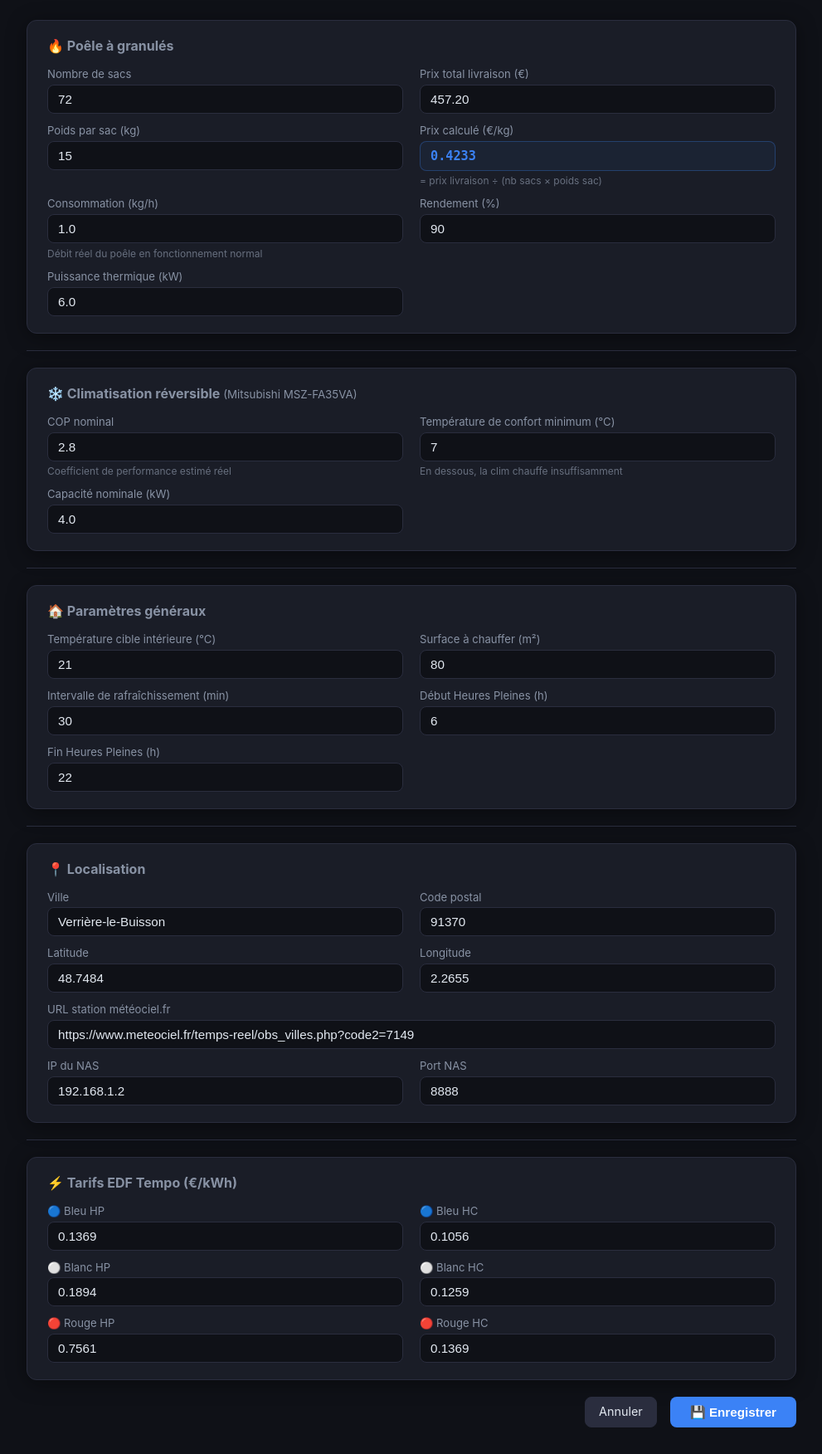
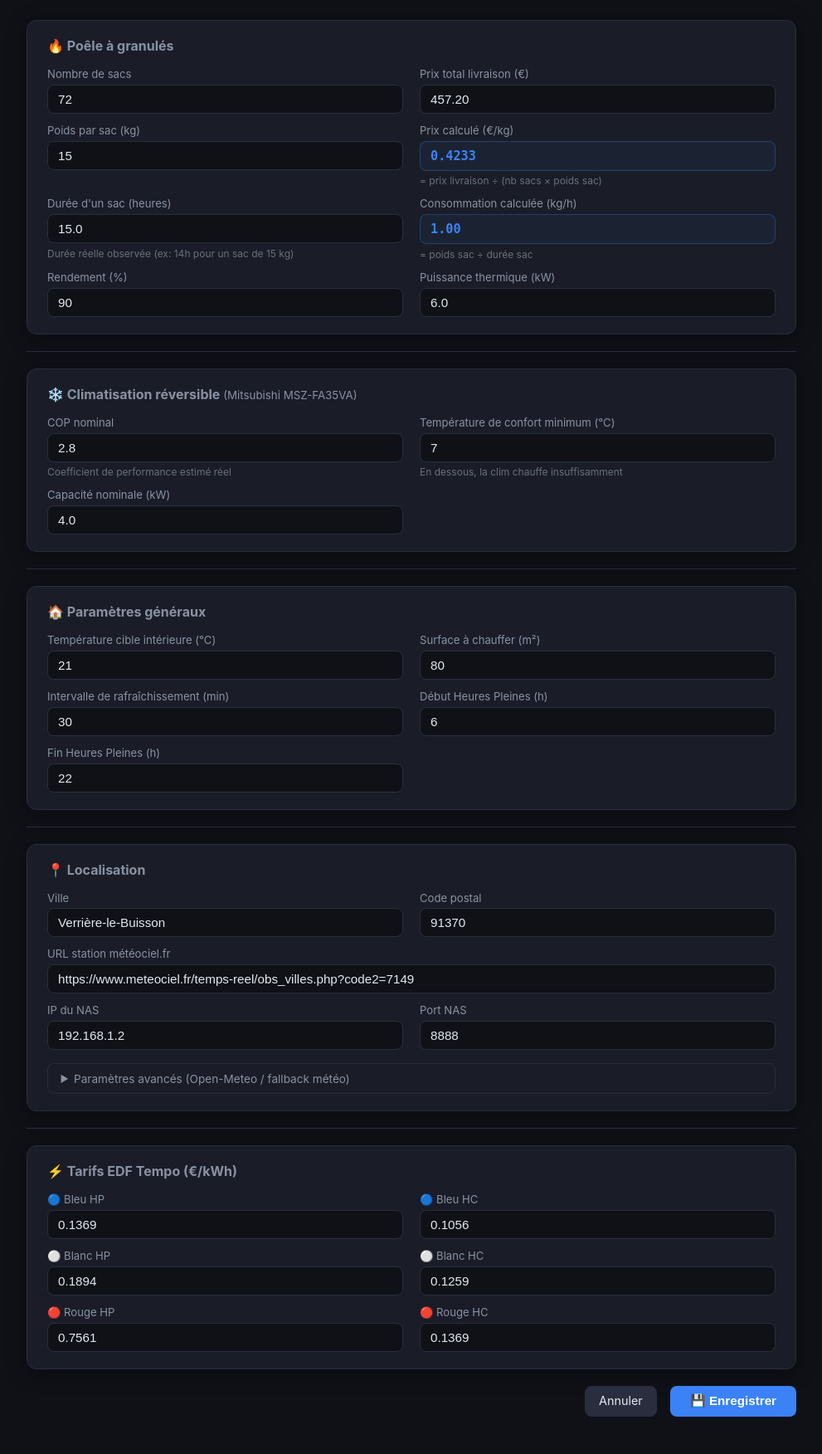
Before and after one commit to haysjg/Heating-Advisor, a Flask app: page /config in a window 1280 px wide. Shown: the part 78-1830 px from the top of the page at 83% size, without its empty margins (144-1135 px from the left). After the commit the page ends 1785 px from the top, so only its background shows below. Run offline with Flask 3, Linux system fonts and the light colour scheme.

Commit message:
Config : durée d'un sac au lieu de kg/h, lat/lon en section avancée
Remplace le champ "consommation kg/h" (peu intuitif) par "durée d'un sac
en heures" — le kg/h est calculé automatiquement (poids ÷ durée).
Latitude et longitude déplacés dans une section "Avancé" pliée par défaut.

Co-Authored-By: Claude Sonnet 4.6 <noreply@anthropic.com>

```diff
--- a/app.py
+++ b/app.py
@@ -138,9 +138,11 @@ def api_config_save():
         nb_sacs = float(data.get("nb_sacs", 1))
         prix = float(data.get("prix_livraison", 0))
         poids = float(data.get("poids_sac", 1))
+        hours_per_bag = float(data.get("hours_per_bag", 15))
         price_per_kg = round(prix / max(nb_sacs * poids, 0.001), 6)
+        consumption_kg_per_hour = round(poids / max(hours_per_bag, 0.1), 4)
         override = {
-            "_poele_purchase": {"nb_sacs": nb_sacs, "prix_livraison": prix, "poids_sac": poids},
+            "_poele_purchase": {"nb_sacs": nb_sacs, "prix_livraison": prix, "poids_sac": poids, "hours_per_bag": hours_per_bag},
             "TARGET_TEMP": float(data["target_temp"]),
             "SURFACE_M2": int(data["surface_m2"]),
             "REFRESH_INTERVAL_MINUTES": int(data["refresh_interval"]),
@@ -148,7 +150,7 @@ def api_config_save():
             "HP_END": int(data["hp_end"]),
             "POELE": {
                 "pellet_price_per_kg": price_per_kg,
-                "consumption_kg_per_hour": float(data["consumption_kg_per_hour"]),
+                "consumption_kg_per_hour": consumption_kg_per_hour,
                 "efficiency": float(data["efficiency"]),
                 "thermal_output_kw": float(data["poele_thermal_output_kw"]),
             },
--- a/templates/config.html
+++ b/templates/config.html
@@ -13,7 +13,7 @@
       grid-template-columns: 1fr 1fr;
       gap: 0.75rem 1.25rem;
     }
-    @media (max-width: 600px) { .form-grid { grid-template-columns: 1fr; } }
+    @media (max-width: 600px) { .form-grid { grid-column: 1fr; } }
     .form-group { display: flex; flex-direction: column; gap: 0.3rem; }
     .form-group label { font-size: 0.82rem; color: var(--text-sub); }
     .form-group input {
@@ -27,7 +27,6 @@
       width: 100%;
     }
     .form-group input:focus { outline: none; border-color: var(--blue); }
-    .form-group input[readonly] { color: var(--text-sub); cursor: default; }
     .form-group .hint { font-size: 0.75rem; color: var(--text-sub); opacity: 0.7; }
     .computed-value {
       background: rgba(59,130,246,0.06);
@@ -81,6 +80,36 @@
     .toast-ok  { background: rgba(34,197,94,0.15); border: 1px solid var(--green); color: var(--green); }
     .toast-err { background: rgba(239,68,68,0.15); border: 1px solid var(--red); color: var(--red); }
     .section-divider { border: none; border-top: 1px solid var(--border); margin: 0.25rem 0; }
+    /* Section avancée */
+    details.advanced {
+      margin-top: 1rem;
+      border: 1px solid var(--border);
+      border-radius: 8px;
+      overflow: hidden;
+    }
+    details.advanced summary {
+      padding: 0.6rem 0.9rem;
+      cursor: pointer;
+      font-size: 0.85rem;
+      color: var(--text-sub);
+      list-style: none;
+      display: flex;
+      align-items: center;
+      gap: 0.4rem;
+      user-select: none;
+    }
+    details.advanced summary::-webkit-details-marker { display: none; }
+    details.advanced summary::before {
+      content: '▶';
+      font-size: 0.7rem;
+      transition: transform 0.2s;
+    }
+    details.advanced[open] summary::before { transform: rotate(90deg); }
+    details.advanced summary:hover { color: var(--text); }
+    details.advanced .advanced-body {
+      padding: 0.75rem 0.9rem 0.9rem;
+      border-top: 1px solid var(--border);
+    }
   </style>
 </head>
 <body>
@@ -106,21 +135,21 @@
           <label>Nombre de sacs</label>
           <input type="number" id="nb_sacs" min="1" step="1"
                  value="{{ purchase.nb_sacs if purchase.nb_sacs else 72 }}"
-                 oninput="calcPelletPrice()">
+                 oninput="calcPoele()">
         </div>
 
         <div class="form-group">
           <label>Prix total livraison (€)</label>
           <input type="number" id="prix_livraison" min="0" step="0.01"
                  value="{{ purchase.prix_livraison if purchase.prix_livraison else '457.20' }}"
-                 oninput="calcPelletPrice()">
+                 oninput="calcPoele()">
         </div>
 
         <div class="form-group">
           <label>Poids par sac (kg)</label>
           <input type="number" id="poids_sac" min="1" step="0.5"
                  value="{{ purchase.poids_sac if purchase.poids_sac else 15 }}"
-                 oninput="calcPelletPrice()">
+                 oninput="calcPoele()">
         </div>
 
         <div class="form-group">
@@ -132,10 +161,19 @@
         </div>
 
         <div class="form-group">
-          <label>Consommation (kg/h)</label>
-          <input type="number" id="consumption_kg_per_hour" min="0.1" step="0.05"
-                 value="{{ config.POELE.consumption_kg_per_hour }}">
-          <span class="hint">Débit réel du poêle en fonctionnement normal</span>
+          <label>Durée d'un sac (heures)</label>
+          <input type="number" id="hours_per_bag" min="1" max="50" step="0.5"
+                 value="{{ purchase.hours_per_bag if purchase.hours_per_bag else (config.POELE.poids_sac_default | default(15) / config.POELE.consumption_kg_per_hour) | round(1) }}"
+                 oninput="calcPoele()">
+          <span class="hint">Durée réelle observée (ex: 14h pour un sac de 15 kg)</span>
+        </div>
+
+        <div class="form-group">
+          <label>Consommation calculée (kg/h)</label>
+          <div class="computed-value" id="consumption_display">
+            {{ "%.2f"|format(config.POELE.consumption_kg_per_hour) }}
+          </div>
+          <span class="hint">= poids sac ÷ durée sac</span>
         </div>
 
         <div class="form-group">
@@ -240,18 +278,6 @@
           <input type="text" id="postal_code" value="{{ config.LOCATION.postal_code }}">
         </div>
 
-        <div class="form-group">
-          <label>Latitude</label>
-          <input type="number" id="latitude" step="0.0001"
-                 value="{{ config.LOCATION.latitude }}">
-        </div>
-
-        <div class="form-group">
-          <label>Longitude</label>
-          <input type="number" id="longitude" step="0.0001"
-                 value="{{ config.LOCATION.longitude }}">
-        </div>
-
         <div class="form-group" style="grid-column: 1 / -1">
           <label>URL station météociel.fr</label>
           <input type="text" id="meteociel_url" value="{{ config.LOCATION.meteociel_url }}">
@@ -269,6 +295,25 @@
         </div>
 
       </div>
+
+      <details class="advanced">
+        <summary>Paramètres avancés (Open-Meteo / fallback météo)</summary>
+        <div class="advanced-body">
+          <div class="form-grid">
+            <div class="form-group">
+              <label>Latitude</label>
+              <input type="number" id="latitude" step="0.0001"
+                     value="{{ config.LOCATION.latitude }}">
+            </div>
+            <div class="form-group">
+              <label>Longitude</label>
+              <input type="number" id="longitude" step="0.0001"
+                     value="{{ config.LOCATION.longitude }}">
+            </div>
+          </div>
+        </div>
+      </details>
+
     </div>
 
     <hr class="section-divider">
@@ -325,17 +370,18 @@
   <div class="toast" id="toast"></div>
 
   <script>
-  function calcPelletPrice() {
-    const nb   = parseFloat(document.getElementById('nb_sacs').value) || 0;
-    const prix = parseFloat(document.getElementById('prix_livraison').value) || 0;
-    const pds  = parseFloat(document.getElementById('poids_sac').value) || 1;
-    const total_kg = nb * pds;
-    const el = document.getElementById('pellet_price_display');
-    if (total_kg > 0) {
-      el.textContent = (prix / total_kg).toFixed(4);
-    } else {
-      el.textContent = '—';
-    }
+  function calcPoele() {
+    const nb    = parseFloat(document.getElementById('nb_sacs').value) || 0;
+    const prix  = parseFloat(document.getElementById('prix_livraison').value) || 0;
+    const poids = parseFloat(document.getElementById('poids_sac').value) || 1;
+    const hours = parseFloat(document.getElementById('hours_per_bag').value) || 1;
+
+    const priceEl = document.getElementById('pellet_price_display');
+    const total_kg = nb * poids;
+    priceEl.textContent = total_kg > 0 ? (prix / total_kg).toFixed(4) : '—';
+
+    const consEl = document.getElementById('consumption_display');
+    consEl.textContent = hours > 0 ? (poids / hours).toFixed(2) : '—';
   }
 
   function showToast(msg, ok) {
@@ -349,36 +395,37 @@
   function getVal(id) { return document.getElementById(id).value; }
 
   function saveConfig() {
-    const nb_sacs = parseFloat(getVal('nb_sacs'));
-    const prix    = parseFloat(getVal('prix_livraison'));
-    const poids   = parseFloat(getVal('poids_sac'));
+    const poids = parseFloat(getVal('poids_sac'));
+    const hours = parseFloat(getVal('hours_per_bag'));
 
     const payload = {
-      nb_sacs, prix_livraison: prix, poids_sac: poids,
-      consumption_kg_per_hour: parseFloat(getVal('consumption_kg_per_hour')),
-      efficiency: parseFloat(getVal('efficiency')) / 100,
+      nb_sacs:              parseFloat(getVal('nb_sacs')),
+      prix_livraison:       parseFloat(getVal('prix_livraison')),
+      poids_sac:            poids,
+      hours_per_bag:        hours,
+      efficiency:           parseFloat(getVal('efficiency')) / 100,
       poele_thermal_output_kw: parseFloat(getVal('poele_thermal_output_kw')),
-      nominal_cop: parseFloat(getVal('nominal_cop')),
-      comfort_min_temp: parseFloat(getVal('comfort_min_temp')),
-      clim_capacity_kw: parseFloat(getVal('clim_capacity_kw')),
-      target_temp: parseFloat(getVal('target_temp')),
-      surface_m2: parseInt(getVal('surface_m2')),
-      refresh_interval: parseInt(getVal('refresh_interval')),
-      hp_start: parseInt(getVal('hp_start')),
-      hp_end: parseInt(getVal('hp_end')),
-      city: getVal('city'),
-      postal_code: getVal('postal_code'),
-      latitude: parseFloat(getVal('latitude')),
-      longitude: parseFloat(getVal('longitude')),
-      meteociel_url: getVal('meteociel_url'),
-      nas_ip: getVal('nas_ip'),
-      nas_port: parseInt(getVal('nas_port')),
-      blue_hp:  parseFloat(getVal('blue_hp')),
-      blue_hc:  parseFloat(getVal('blue_hc')),
-      white_hp: parseFloat(getVal('white_hp')),
-      white_hc: parseFloat(getVal('white_hc')),
-      red_hp:   parseFloat(getVal('red_hp')),
-      red_hc:   parseFloat(getVal('red_hc')),
+      nominal_cop:          parseFloat(getVal('nominal_cop')),
+      comfort_min_temp:     parseFloat(getVal('comfort_min_temp')),
+      clim_capacity_kw:     parseFloat(getVal('clim_capacity_kw')),
+      target_temp:          parseFloat(getVal('target_temp')),
+      surface_m2:           parseInt(getVal('surface_m2')),
+      refresh_interval:     parseInt(getVal('refresh_interval')),
+      hp_start:             parseInt(getVal('hp_start')),
+      hp_end:               parseInt(getVal('hp_end')),
+      city:                 getVal('city'),
+      postal_code:          getVal('postal_code'),
+      latitude:             parseFloat(getVal('latitude')),
+      longitude:            parseFloat(getVal('longitude')),
+      meteociel_url:        getVal('meteociel_url'),
+      nas_ip:               getVal('nas_ip'),
+      nas_port:             parseInt(getVal('nas_port')),
+      blue_hp:              parseFloat(getVal('blue_hp')),
+      blue_hc:              parseFloat(getVal('blue_hc')),
+      white_hp:             parseFloat(getVal('white_hp')),
+      white_hc:             parseFloat(getVal('white_hc')),
+      red_hp:               parseFloat(getVal('red_hp')),
+      red_hc:               parseFloat(getVal('red_hc')),
     };
 
     fetch('/api/config', {
@@ -398,7 +445,7 @@
   }
 
   // Init
-  calcPelletPrice();
+  calcPoele();
   </script>
 </body>
 </html>
```
